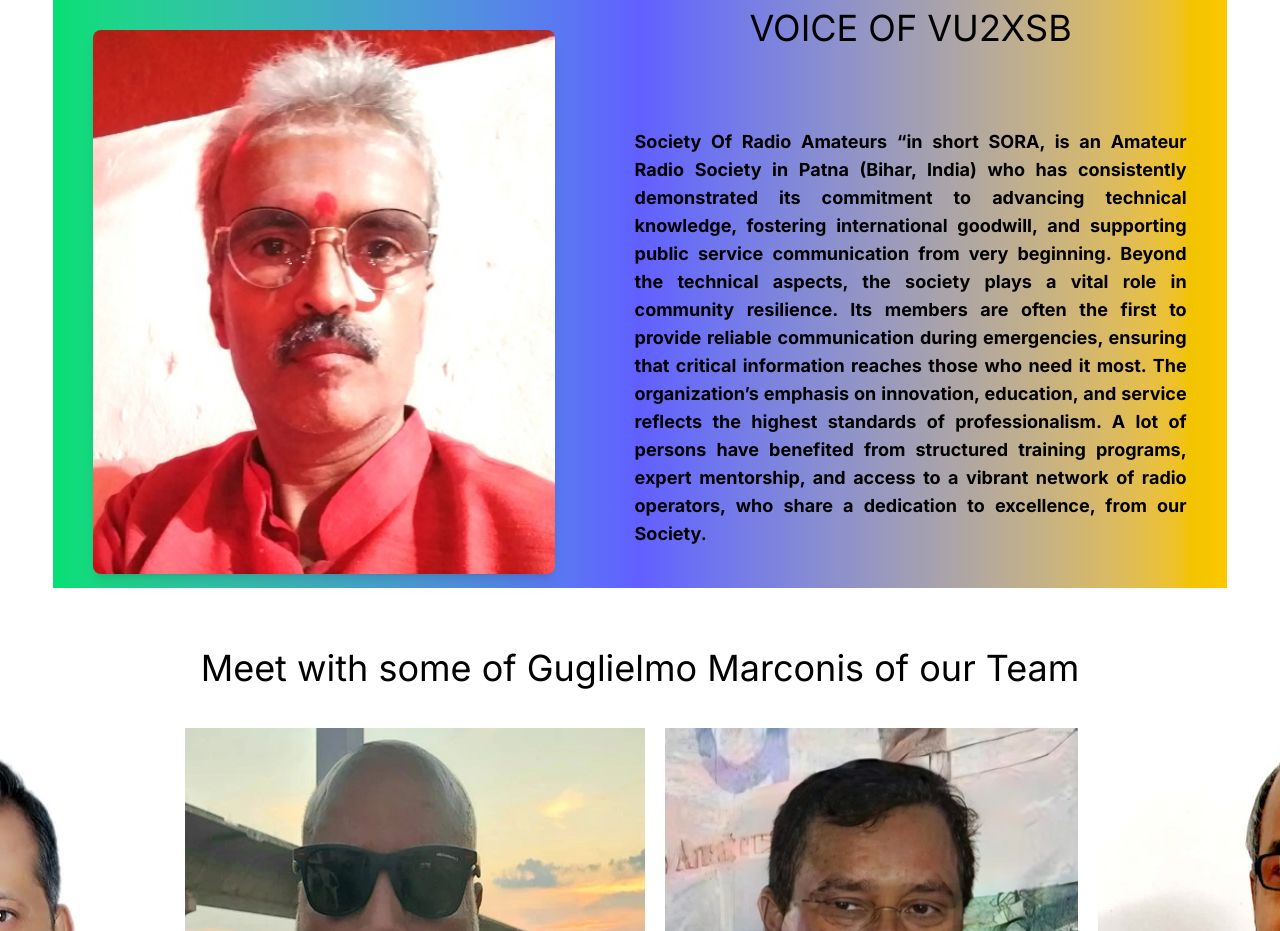
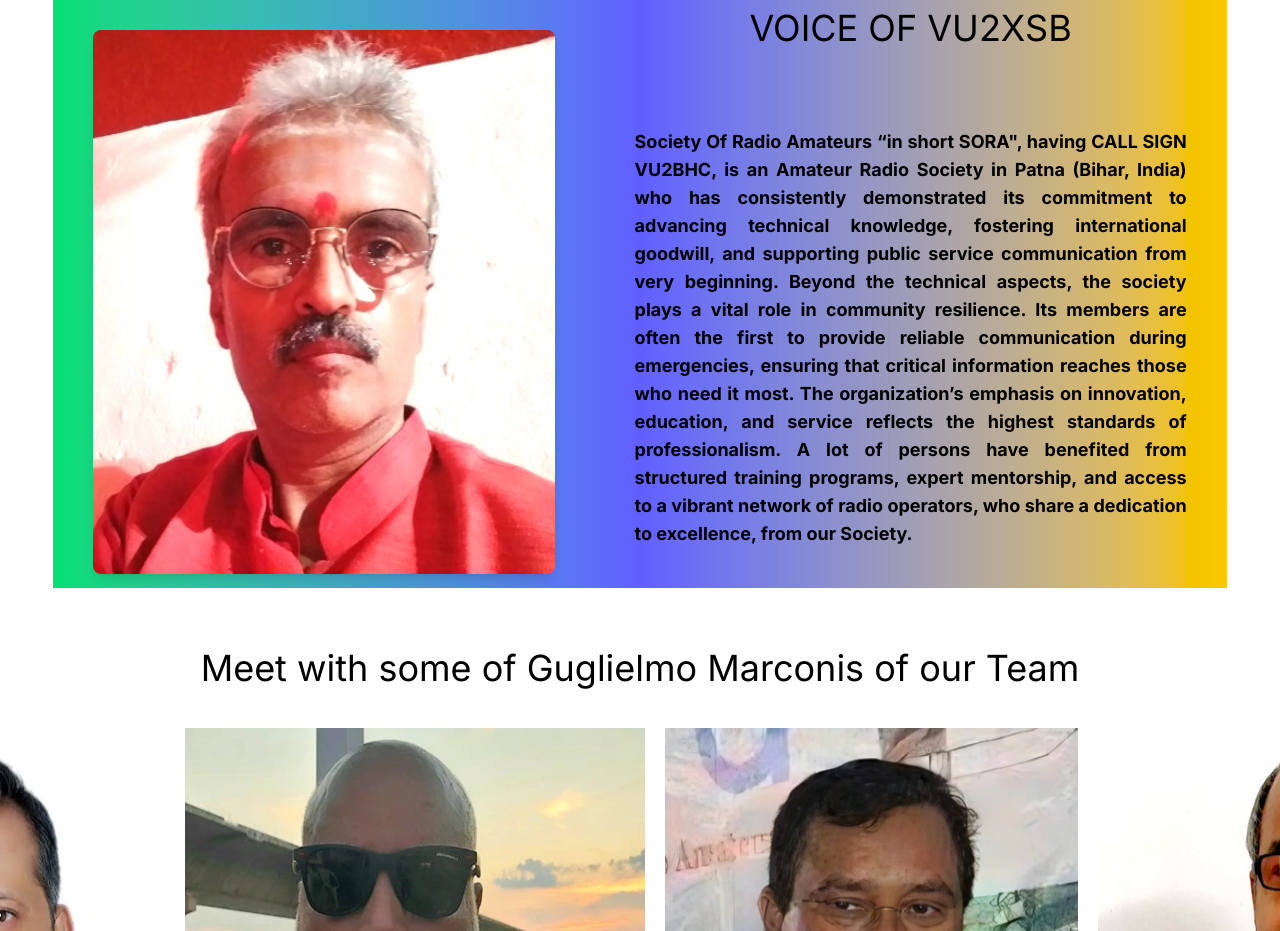
Before and after one commit to sorapatna/SORA-WEBSITE, a Next.js app: page /about in a window 1280 px wide. Shown: the part 1020-1951 px from the top of the page. Built offline with nearby package versions, Linux system fonts and the light colour scheme.

Commit message:
Update page.tsx

```diff
--- a/app/about/page.tsx
+++ b/app/about/page.tsx
@@ -37,7 +37,7 @@ const About = () => {
 				</div>
 				<div className=' sm:mt-0  sm:w-2/3 w-full mt-6 ml-0 p-10'>
 					<h2 className='pb-20 text-2xl md:text-4xl text-bold text-center justify-center'> {aboutMeData.title}</h2>
-					<p className='text-lg text-simple text-justify '><strong>Society Of Radio Amateurs “in short SORA, is an Amateur Radio Society in Patna (Bihar, India) who has consistently demonstrated its commitment to advancing technical knowledge, fostering international goodwill, and supporting public service communication from very beginning. Beyond the technical aspects, the society plays a vital role in community resilience. Its members are often the first to provide reliable communication during emergencies, ensuring that critical information reaches those who need it most. The organization’s emphasis on innovation, education, and service reflects the highest standards of professionalism. A lot of persons have benefited from structured training programs, expert mentorship, and access to a vibrant network of radio operators, who share a dedication to excellence, from our Society.</strong></p>
+					<p className='text-lg text-simple text-justify '><strong>Society Of Radio Amateurs “in short SORA", having CALL SIGN VU2BHC, is an Amateur Radio Society in Patna (Bihar, India) who has consistently demonstrated its commitment to advancing technical knowledge, fostering international goodwill, and supporting public service communication from very beginning. Beyond the technical aspects, the society plays a vital role in community resilience. Its members are often the first to provide reliable communication during emergencies, ensuring that critical information reaches those who need it most. The organization’s emphasis on innovation, education, and service reflects the highest standards of professionalism. A lot of persons have benefited from structured training programs, expert mentorship, and access to a vibrant network of radio operators, who share a dedication to excellence, from our Society.</strong></p>
 				</div>
 			</section>
 
```
